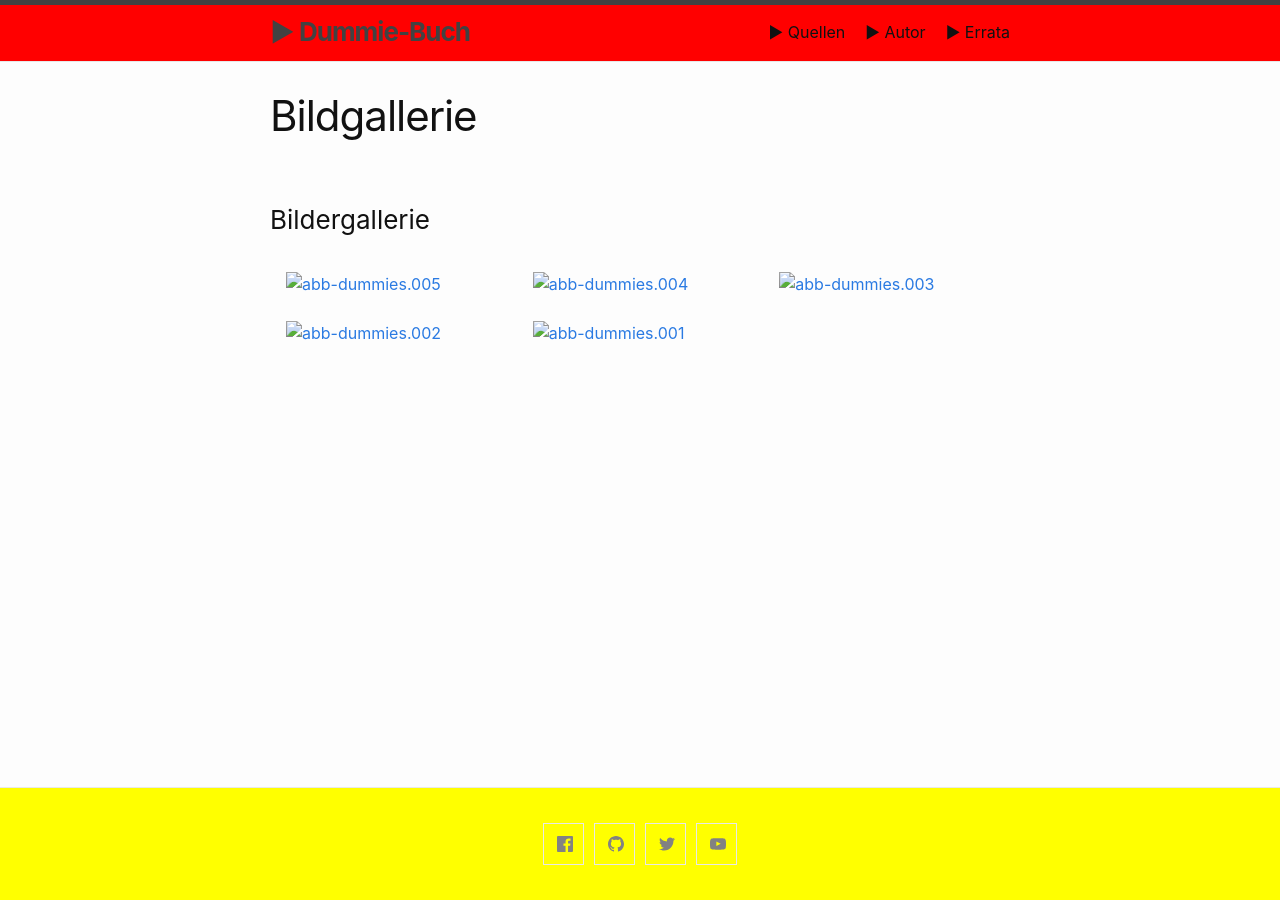
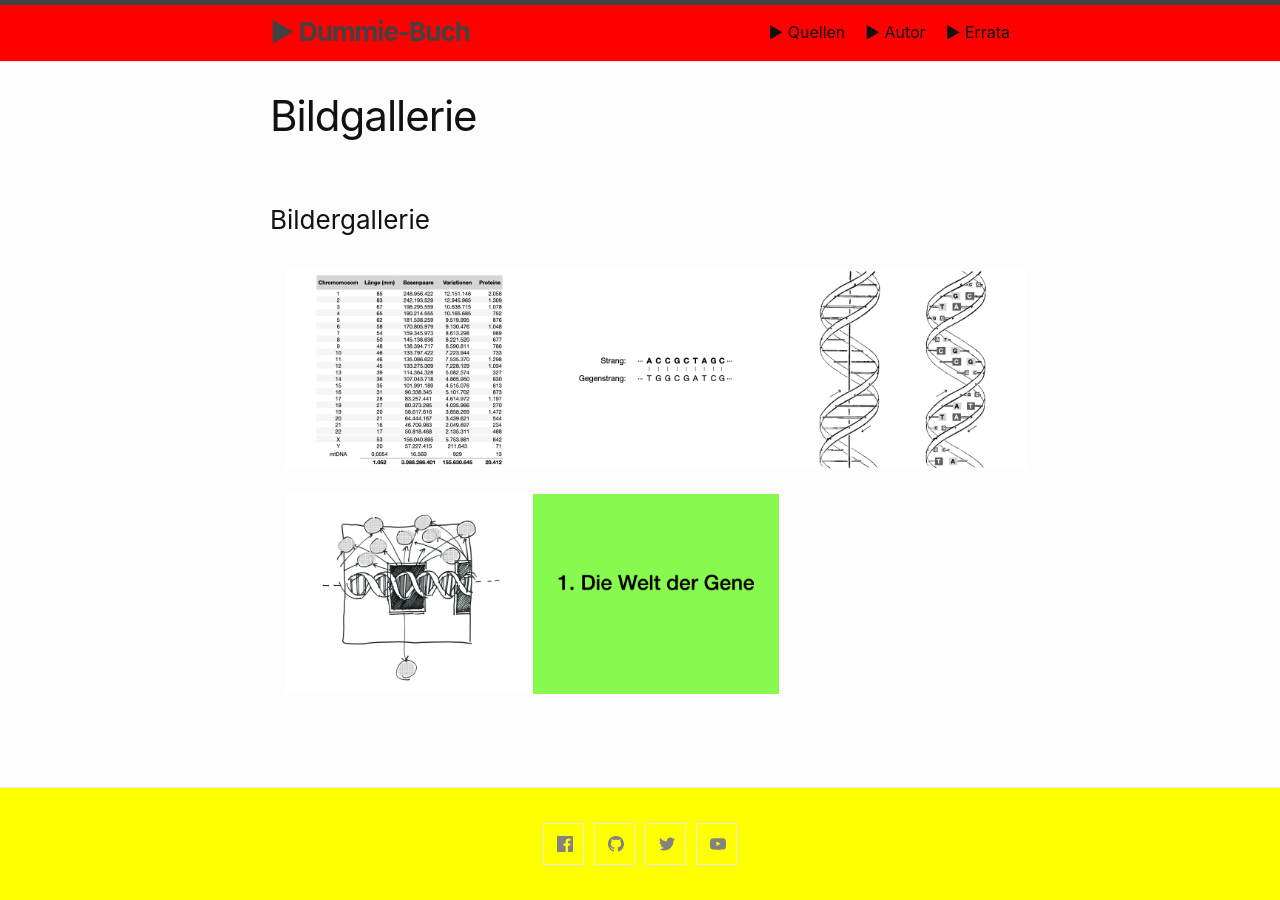
Before and after one commit to awkologist/dummie, a Jekyll site: the page built from weiteres.md, in a window 1280 px wide. Built offline with Jekyll 4.4.1, drawn with Linux system fonts in a browser that asks for light colours; Markdown is read by kramdown in place of the engine named in the settings.

Commit message:
Update _config.yml

```diff
--- a/_config.yml
+++ b/_config.yml
@@ -61,5 +61,5 @@ plugins:
  - jekyll-feed
  - jekyll-seo-tag
 
-imagesurl: "/dummie/imgages/"
-thumbsurl: "/dummie/imgages/"
+imagesurl: "/dummie/images/"
+thumbsurl: "/dummie/images/"
```
